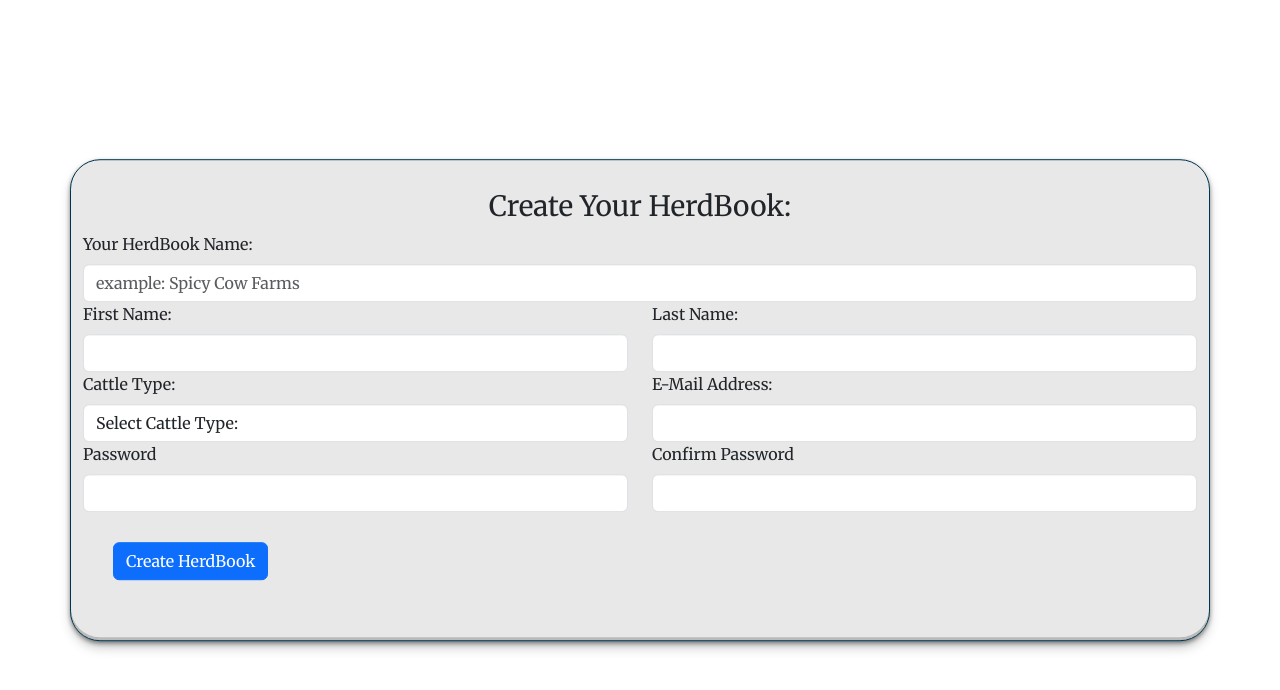
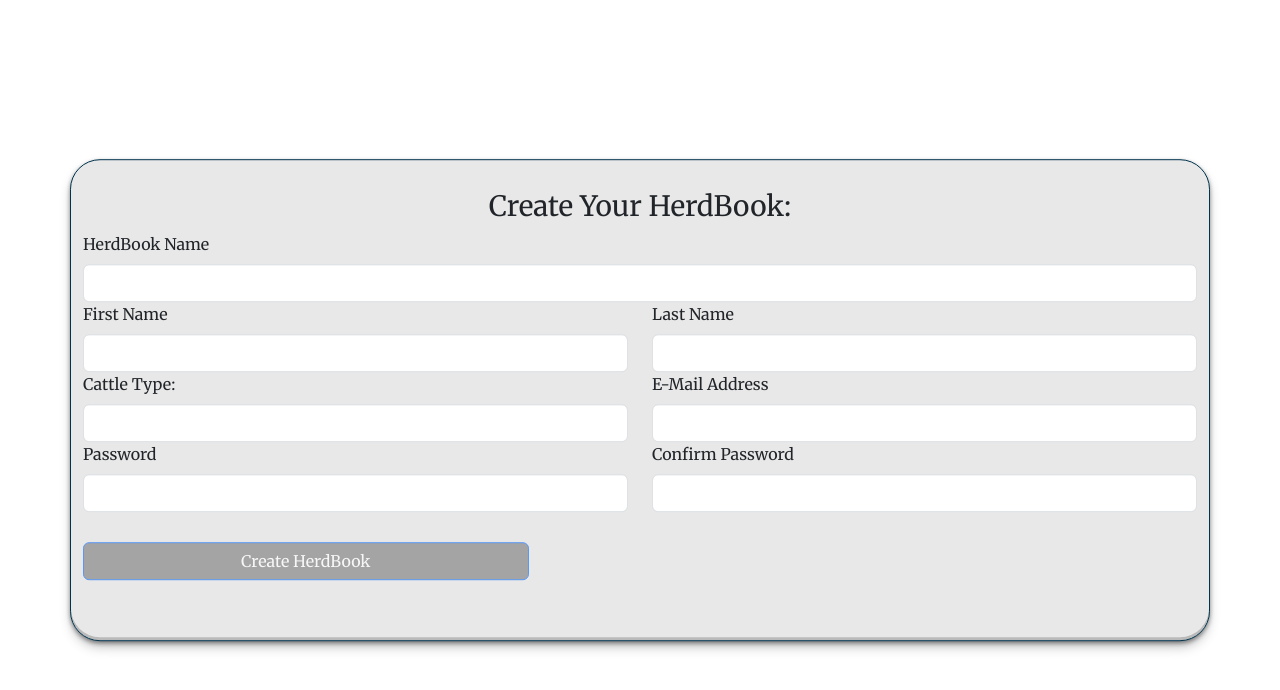
Before and after one commit to jb737/The-HerdBook, a React (Vite) app: page / in a window 1280 px wide. Shown: the top 690 px of the page. Built offline with nearby package versions, Linux system fonts and the light colour scheme.

Commit message:
create and utilize form component. Add style to error message and button (still)

```diff
--- /dev/null
+++ b/src/components/CreateHerdBookFormInput/CreateHerdBookFormInput.tsx
@@ -0,0 +1,36 @@
+import { Form } from "react-bootstrap";
+
+interface CreateHerdBookFormInputProps {
+    title: string;
+    type: "text" | "email" | "password"
+    required?: boolean;
+    id?: string;
+    value: string | number;
+    placeholder?: string;
+    errorMessage?: string;
+    onChange: (e:React.ChangeEvent<HTMLInputElement>) => void;
+    onBlur?: (e:React.FocusEvent<HTMLInputElement>) => void;
+}
+
+export default function CreateHerdBookFormInput({title, type, required, id, value, onChange, onBlur = () => {}, placeholder, errorMessage}:CreateHerdBookFormInputProps): JSX.Element {
+    id = id? id : title;
+
+    return (
+    <>
+      <Form.Label htmlFor = {id}>{title}</Form.Label>
+                    <Form.Control
+                        type = {type}
+                        id = {id}
+                        required = {required}
+                        value = {value}
+                        onChange = {onChange}
+                        onBlur = {onBlur}
+                        placeholder = {placeholder}
+                    />
+
+                        <Form.Control.Feedback type="invalid">
+                            {required && !errorMessage ? "Required Field" : errorMessage}
+                        </Form.Control.Feedback>
+    </>
+    )
+}
--- a/src/index.css
+++ b/src/index.css
@@ -22,9 +22,27 @@
     font-style: normal;
 }
 
+body{
+    background-color: var(--primary-color-light);
+}
+
 .center {
     position: absolute;
     top: 50%;
     left: 50%;
     transform: translate(-50%, -50%);
 }
+
+.btn.btn-primary {
+    background-color: #00334e;
+
+    box-shadow: rgba(0, 0, 0, 0.4) 0px 2px 4px,
+                rgba(0, 0, 0, 0.3) 0px 7px 13px -3px,
+                rgba(0, 0, 0, 0.2) 0px -3px 0px inset;
+}
+
+.btn.btn-primary:disabled {
+    background-color: gray;
+    cursor: not-allowed;
+    box-shadow: none;
+}
--- a/src/pages/CreateHerdBook/CreateHerdBook.module.css
+++ b/src/pages/CreateHerdBook/CreateHerdBook.module.css
@@ -16,5 +16,14 @@
 }
 
 .submit_btn {
-    margin: 30px;
+    margin: 30px auto 30px auto;
+    width: 40%;
 }
+
+.error_message {
+    color: red;
+    font-weight: bold;
+    display: flex;
+    justify-content: center;
+
+}
--- a/src/pages/CreateHerdBook/CreateHerdBook.tsx
+++ b/src/pages/CreateHerdBook/CreateHerdBook.tsx
@@ -1,10 +1,15 @@
 import { Container, Form, Row, Col, Button } from "react-bootstrap";
 import { useState } from "react";
 import classes from "./CreateHerdBook.module.css";
+import CreateHerdBookFormInput from "../../components/CreateHerdBookFormInput/CreateHerdBookFormInput";
 
 //TODO: 1:37:06 in video 12. Still need to add form validation
+//TODO:1:37:06 in video 12. Style the damned button
 
 const CreateHerdBook = (): JSX.Element => {
+
+    const [validated, setValidated] = useState(false);
+
 
     const [herdBookName, setHerdBookName] = useState("");
     const [firstName, setFirstName] = useState("");
@@ -15,7 +20,24 @@ const CreateHerdBook = (): JSX.Element => {
     const [confirmPassword, setConfirmPassword] = useState("");
 
     const onSubmitHandler = (e: React.FormEvent<HTMLFormElement>) => {
+        const form = e.currentTarget;
         e.preventDefault();
+        e.stopPropagation();
+
+        setValidated(true);
+
+
+        if (form.checkValidity() === false) {
+            alert("Please fill all required fields");
+            return;
+        }
+
+
+
+        if (password !== confirmPassword) {
+            alert("Passwords Do Not Match");
+            return;
+        }
 
         alert (JSON.stringify({
             herdBookName,
@@ -36,36 +58,38 @@ const CreateHerdBook = (): JSX.Element => {
             <Row className = {classes.title}>
                 <h3>Create Your HerdBook:</h3>
             </Row>
-            <Form onSubmit={onSubmitHandler}>
+            <Form  noValidate validated={validated} onSubmit={onSubmitHandler}>
             <Row>
                 <Col>
-                <Form.Label htmlFor = "herdBookName">Your HerdBook Name:</Form.Label>
-                    <Form.Control
-                        type = "herdBookName"
-                        id = "herdBookName"
-                        placeholder = "example: Spicy Cow Farms"
+                <CreateHerdBookFormInput
+                    type = "text"
+                    required
+                    title = "HerdBook Name"
                     value = {herdBookName}
-                        onChange = {(e) => setHerdBookName(e.target.value)}
+                    onChange={(e) => setHerdBookName(e.target.value.trim())}
+                    errorMessage = "Please Provide a HerdBook Name"
                     />
                 </Col>
             </Row>
             <Row>
             <Col>
-                <Form.Label htmlFor = "firstName">First Name:</Form.Label>
-                    <Form.Control
-                        type = "firstName"
-                        id = "firstName"
+                <CreateHerdBookFormInput
+                    type = "text"
+                    required
+                    title = "First Name"
                     value = {firstName}
-                        onChange = {(e) => setFirstName(e.target.value)}
+                    onChange={(e) => setFirstName(e.target.value.trim())}
+                    errorMessage = "Please Provide a First Name or initial"
                     />
             </Col>
             <Col>
-                <Form.Label htmlFor = "lastName">Last Name:</Form.Label>
-                    <Form.Control
-                        type = "lastName"
-                        id = "lastName"
+                <CreateHerdBookFormInput
+                    type = "text"
+                    required
+                    title = "Last Name"
                     value = {lastName}
-                        onChange = {(e) => setLastName(e.target.value)}
+                    onChange={(e) => setLastName(e.target.value.trim())}
+                    errorMessage = "Please Provide a Last Name"
                     />
             </Col>
             </Row>
@@ -73,49 +97,60 @@ const CreateHerdBook = (): JSX.Element => {
             <Col>
                 <Form.Label htmlFor = "cattleType">Cattle Type:</Form.Label>
                 <Form.Control
+                        required
                         as = "select"
                         type = "cattleType"
                         id = "cattleType"
                         value = {cattleType}
-                        onChange = {(e) => setCattleType(e.target.value)}
+                        onChange = {(e) => setCattleType(e.target.value.trim())}
                     >
-                    <option>Select Cattle Type:</option>
+                        <option></option>
                     <option value = "1">Commercial Beef Cattle</option>
                     <option value = "2">Purebred Beef Cattle</option>
                     <option value = "3">Cattle that someone gave me. Yes, this is my herd</option>
                 </Form.Control>
+                <Form.Control.Feedback type="invalid">
+                            Please choose a Cattle type from the dropdown menu
+                        </Form.Control.Feedback>
             </Col>
             <Col>
-                <Form.Label htmlFor = "email">E-Mail Address:</Form.Label>
-                    <Form.Control
+                <CreateHerdBookFormInput
                     type = "email"
-                        id = "email"
+                    required
+                    title = "E-Mail Address"
                     value = {email}
-                        onChange = {(e) => setEmail(e.target.value)}
+                    onChange={(e) => setEmail(e.target.value.trim())}
+                    errorMessage = "Please provide a valid E-Mail Address"
                     />
             </Col>
         </Row>
         <Row>
             <Col>
-            <Form.Label htmlFor = "password">Password</Form.Label>
-                <Form.Control
+                <CreateHerdBookFormInput
                     type = "password"
-                    id = "password"
+                    required
+                    title = "Password"
                     value = {password}
-                    onChange = {(e) => setPassword(e.target.value)}
+                    onChange={(e) => setPassword(e.target.value.trim())}
+                    errorMessage = "Please provide a unique Password for your HerdBook"
                     />
             </Col>
             <Col>
-            <Form.Label htmlFor = "confirmPassword">Confirm Password</Form.Label>
-                <Form.Control
+                <CreateHerdBookFormInput
                     type = "password"
-                    id = "confirmPassword"
+                    required
+                    title = "Confirm Password"
                     value = {confirmPassword}
-                    onChange = {(e) => setConfirmPassword(e.target.value)}
+                    onChange={(e) => setConfirmPassword(e.target.value.trim())}
+                    errorMessage = "Please Confirm your HerdBook Password"
                     />
             </Col>
             </Row>
-            <Button className = {classes.submit_btn} type = "submit">Create HerdBook</Button>
+
+            {password !== confirmPassword &&<Row className = {classes.error_message}>Passwords Do Not Match!</Row>}
+
+            <Button disabled = {password !== confirmPassword || !herdBookName || !firstName || !lastName || !cattleType || !email} className = {classes.submit_btn} type = "submit">Create HerdBook</Button>
+
             </Form>
         </Container>
     );
```
Lines whose indentation alone changed are shown as unchanged.
